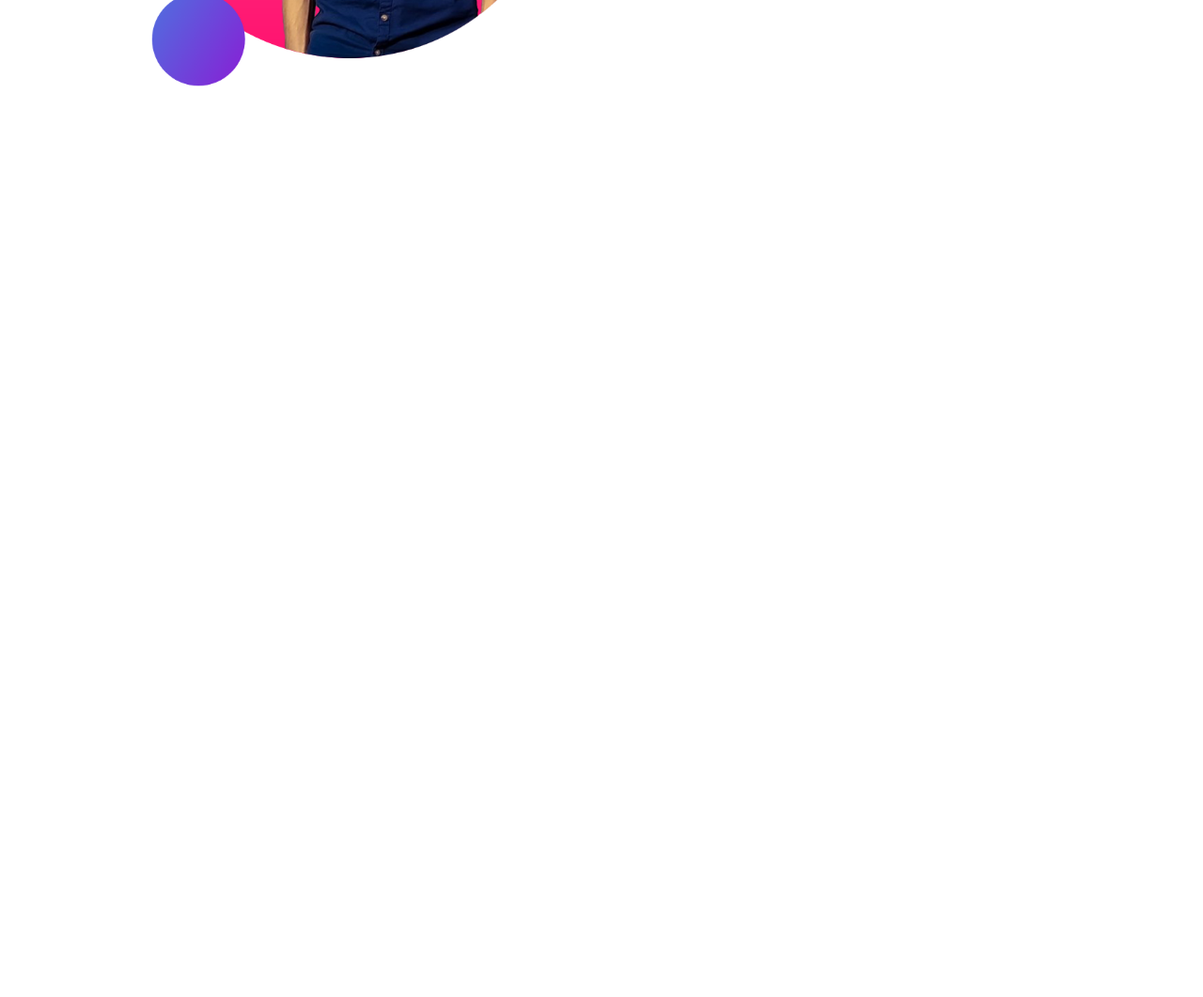
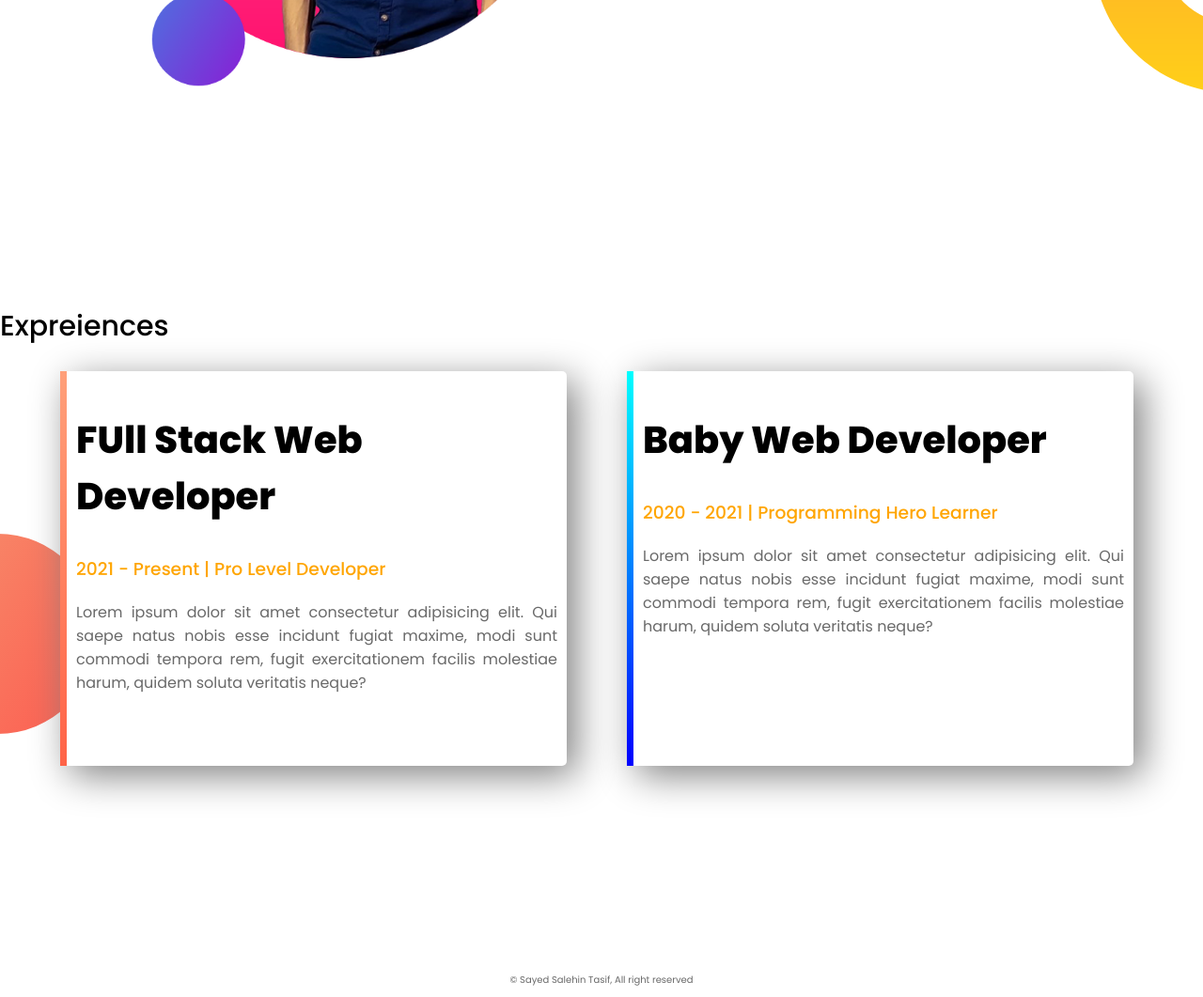
Before and after one commit to Sayed-Tasif/web-site, a plain HTML site: page index.html in a window 1280 px wide. Shown: the part 1100-2161 px from the top of the page at 94% size. Before the commit the page ends 1400 px from the top, so only its background shows below. Drawn offline with Linux system fonts and the light colour scheme.

Commit message:
final web

```diff
--- a/index.html
+++ b/index.html
@@ -35,5 +35,25 @@
         </div>
 
     </section>
+    <section class="exp-area">
+        <h2>Expreiences</h2>
+        <div id="full-stack" class="half-width single-exp">
+            <h1>FUll Stack Web Developer</h1>
+            <h3 class="highlight">2021 - Present | Pro Level Developer</h3>
+            <p>
+                Lorem ipsum dolor sit amet consectetur adipisicing elit. Qui saepe natus nobis esse incidunt fugiat maxime, modi sunt commodi tempora rem, fugit exercitationem facilis molestiae harum, quidem soluta veritatis neque?
+            </p>
+        </div>
+        <div id="baby-dev" class="half-width single-exp">
+            <h1>Baby Web Developer</h1>
+            <h3 class="highlight">2020 - 2021 | Programming Hero Learner</h3>
+            <p>
+                Lorem ipsum dolor sit amet consectetur adipisicing elit. Qui saepe natus nobis esse incidunt fugiat maxime, modi sunt commodi tempora rem, fugit exercitationem facilis molestiae harum, quidem soluta veritatis neque?
+            </p>
+        </div>
+    </section>
+    <footer>
+        <p>© Sayed Salehin Tasif, All right reserved</p>
+    </footer>
 </body>
 </html>
--- a/style.css
+++ b/style.css
@@ -3,7 +3,7 @@ body{
     margin: 0px;
 }
 h1{
-    font-size: 50px;
+    font-size: 40px;
     font-weight: 700;
 }
 h2{
@@ -19,7 +19,7 @@ p{
 }
 section{
     height: 500px;
-    margin-bottom: 200px;
+    padding-bottom: 200px;
 }
 .highlight{
     color: orange;
@@ -49,5 +49,30 @@ section{
     background-image: url("image/dream-bg.png");
     background-repeat: no-repeat;
     background-position: right;
-    background-size: ;
 }
+.exp-area{
+    background-image: url("image/exp-bg.png");
+    background-repeat: no-repeat;
+    background-position: left;
+}
+.single-exp{
+    box-shadow: 10px 10px 40px gray;
+    border-radius: 5px;
+    padding: 10px;
+    height: 80%;
+    background-color: white;
+}
+#full-stack{
+    border-left: 7px solid;
+    border-image: linear-gradient(180deg, lightSalmon, tomato);
+    border-image-slice: 1;
+}
+#baby-dev{
+    border-left: 7px solid;
+    border-image: linear-gradient(180deg, cyan, blue);
+    border-image-slice: 1;
+}
+footer p{
+    text-align: center;
+    font-size: 10px;
+}
```
